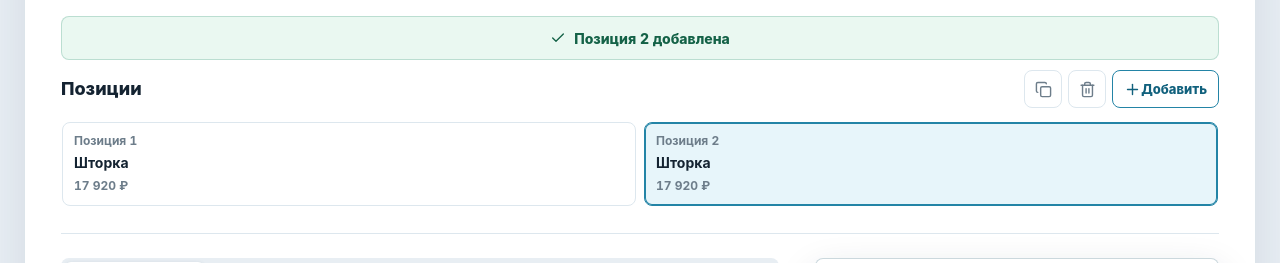
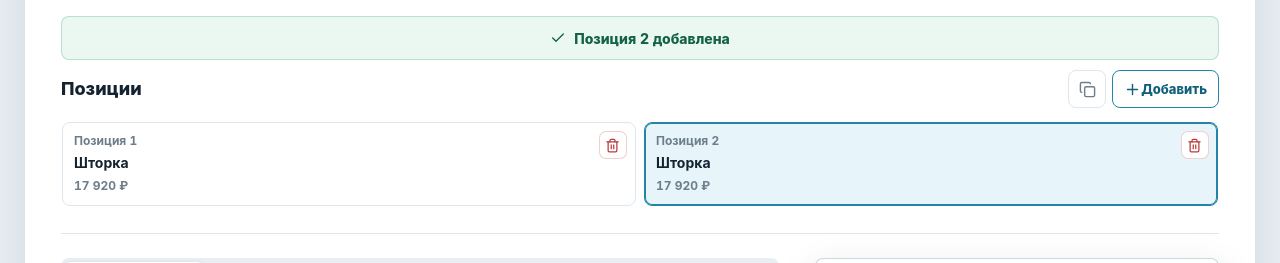
Before and after one commit to Maxim-hub2020/calc-dush, a React (Vite) app: page / in a window 1280 px wide. Both pictures are taken after a click on the button "Добавить". Shown: the part 212-475 px from the top of the page. Built offline with nearby package versions, Linux system fonts and the light colour scheme.

Commit message:
Add direct quote position deletion

```diff
--- a/src/App.css
+++ b/src/App.css
@@ -169,16 +169,50 @@
 }
 
 .position-tab {
-  display: grid;
-  gap: 4px;
+  position: relative;
   min-height: 84px;
-  padding: 10px 11px;
   border: 1px solid var(--line);
   border-radius: 8px;
   background: #fff;
   color: var(--muted);
+  scroll-snap-align: start;
+}
+
+.position-tab-select {
+  display: grid;
+  width: 100%;
+  min-height: 82px;
+  gap: 4px;
+  padding: 10px 11px;
+  border: 0;
+  border-radius: 7px;
+  background: transparent;
+  color: inherit;
   text-align: left;
-  scroll-snap-align: start;
+}
+
+.position-tab.can-delete .position-tab-select {
+  padding-right: 42px;
+}
+
+.position-tab-delete {
+  position: absolute;
+  top: 8px;
+  right: 8px;
+  display: inline-flex;
+  align-items: center;
+  justify-content: center;
+  width: 28px;
+  height: 28px;
+  padding: 0;
+  border: 1px solid rgba(186, 59, 59, 0.24);
+  border-radius: 7px;
+  background: #fff;
+  color: var(--danger);
+}
+
+.position-tab-delete:hover {
+  background: #fff1f1;
 }
 
 .position-tab.is-active {
--- a/src/App.tsx
+++ b/src/App.tsx
@@ -223,13 +223,16 @@ function App() {
     setNotice('Позиция продублирована')
   }
 
-  const deletePosition = () => {
+  const deletePosition = (positionId: string) => {
     if (positions.length === 1) return
-    const activeIndex = positions.findIndex((position) => position.id === activePositionId)
-    const nextPositions = positions.filter((position) => position.id !== activePositionId)
+    const deletedIndex = positions.findIndex((position) => position.id === positionId)
+    if (deletedIndex === -1) return
+    const nextPositions = positions.filter((position) => position.id !== positionId)
     setPositions(nextPositions)
-    setActivePositionId(nextPositions[Math.min(activeIndex, nextPositions.length - 1)].id)
-    setNotice('Позиция удалена')
+    if (positionId === activePositionId) {
+      setActivePositionId(nextPositions[Math.min(deletedIndex, nextPositions.length - 1)].id)
+    }
+    setNotice(`Позиция ${deletedIndex + 1} удалена`)
   }
 
   const loadQuoteToCalculator = (quote: Quote) => {
@@ -348,7 +351,7 @@ type CalculatorScreenProps = {
   activePositionId: string
   isPdfBusy: boolean
   onAddPosition: () => void
-  onDeletePosition: () => void
+  onDeletePosition: (id: string) => void
   onDimension: (key: string, value: number) => void
   onDuplicatePosition: () => void
   onForm: (patch: Partial<CalculatorForm>) => void
@@ -598,7 +601,7 @@ type PositionSwitcherProps = {
   activeId: string
   positions: PositionSummary[]
   onAdd: () => void
-  onDelete: () => void
+  onDelete: (id: string) => void
   onDuplicate: () => void
   onSelect: (id: string) => void
 }
@@ -613,10 +616,6 @@ function PositionSwitcher({ activeId, positions, onAdd, onDelete, onDuplicate, o
             <Copy size={17} />
             <span className="sr-only">Дублировать позицию</span>
           </button>
-          <button disabled={positions.length === 1} title="Удалить позицию" type="button" onClick={onDelete}>
-            <Trash2 size={17} />
-            <span className="sr-only">Удалить позицию</span>
-          </button>
           <button className="add-position" type="button" onClick={onAdd}>
             <Plus size={17} />
             Добавить
@@ -624,18 +623,36 @@ function PositionSwitcher({ activeId, positions, onAdd, onDelete, onDuplicate, o
         </div>
       </div>
       <div className="position-strip" aria-label="Позиции коммерческого предложения">
-        {positions.map((position) => (
-          <button
-            className={`${position.id === activeId ? 'position-tab is-active' : 'position-tab'}${position.hasErrors ? ' has-error' : ''}`}
-            key={position.id}
-            type="button"
-            onClick={() => onSelect(position.id)}
-          >
-            <span>Позиция {position.index + 1}</span>
-            <strong>{position.title}</strong>
-            <small>{shortMoney(position.total)} ₽</small>
-          </button>
-        ))}
+        {positions.map((position) => {
+          const canDelete = positions.length > 1
+          const className = [
+            'position-tab',
+            position.id === activeId ? 'is-active' : '',
+            position.hasErrors ? 'has-error' : '',
+            canDelete ? 'can-delete' : '',
+          ].filter(Boolean).join(' ')
+
+          return (
+            <div className={className} key={position.id}>
+              <button className="position-tab-select" type="button" onClick={() => onSelect(position.id)}>
+                <span>Позиция {position.index + 1}</span>
+                <strong>{position.title}</strong>
+                <small>{shortMoney(position.total)} ₽</small>
+              </button>
+              {canDelete ? (
+                <button
+                  aria-label={`Удалить позицию ${position.index + 1}`}
+                  className="position-tab-delete"
+                  title={`Удалить позицию ${position.index + 1}`}
+                  type="button"
+                  onClick={() => onDelete(position.id)}
+                >
+                  <Trash2 size={15} />
+                </button>
+              ) : null}
+            </div>
+          )
+        })}
       </div>
     </section>
   )
```
